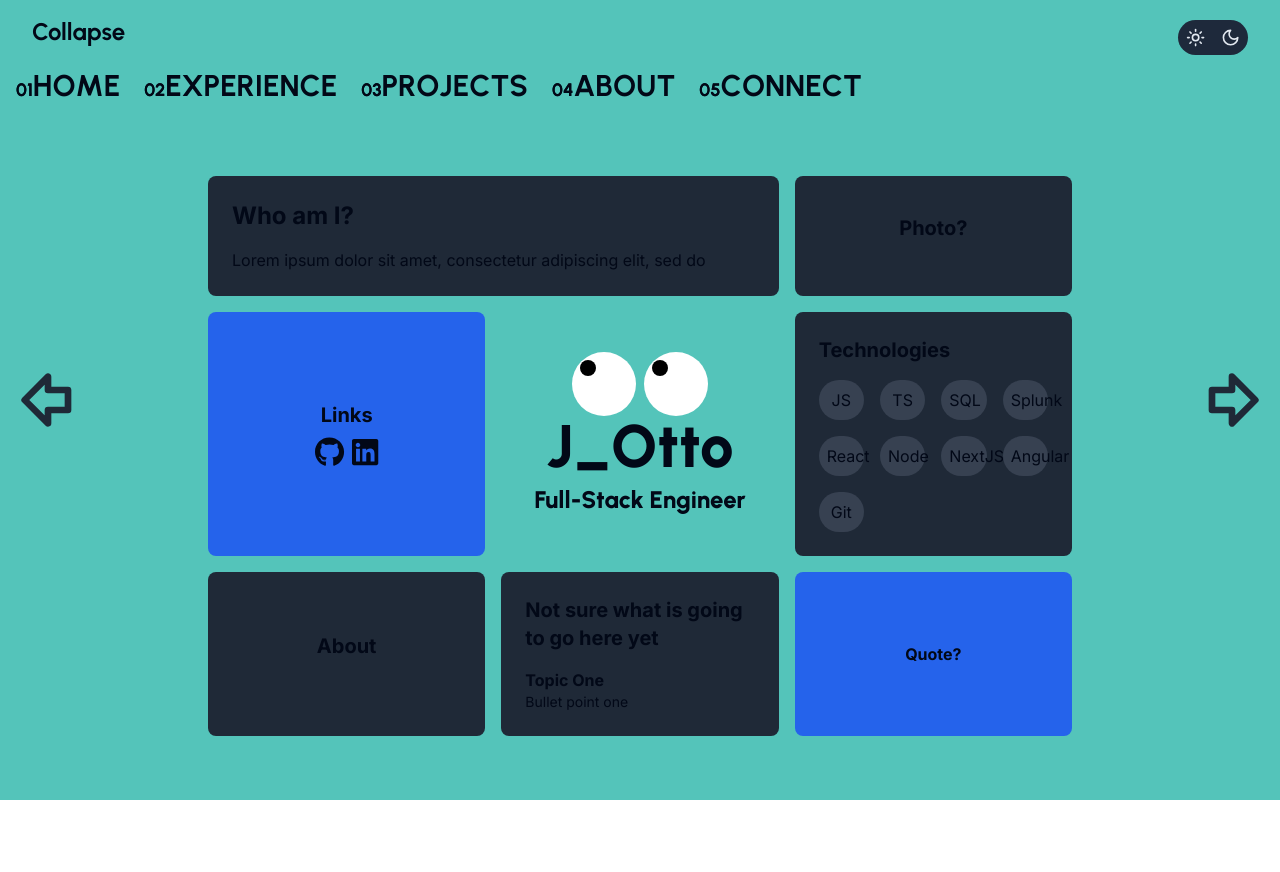
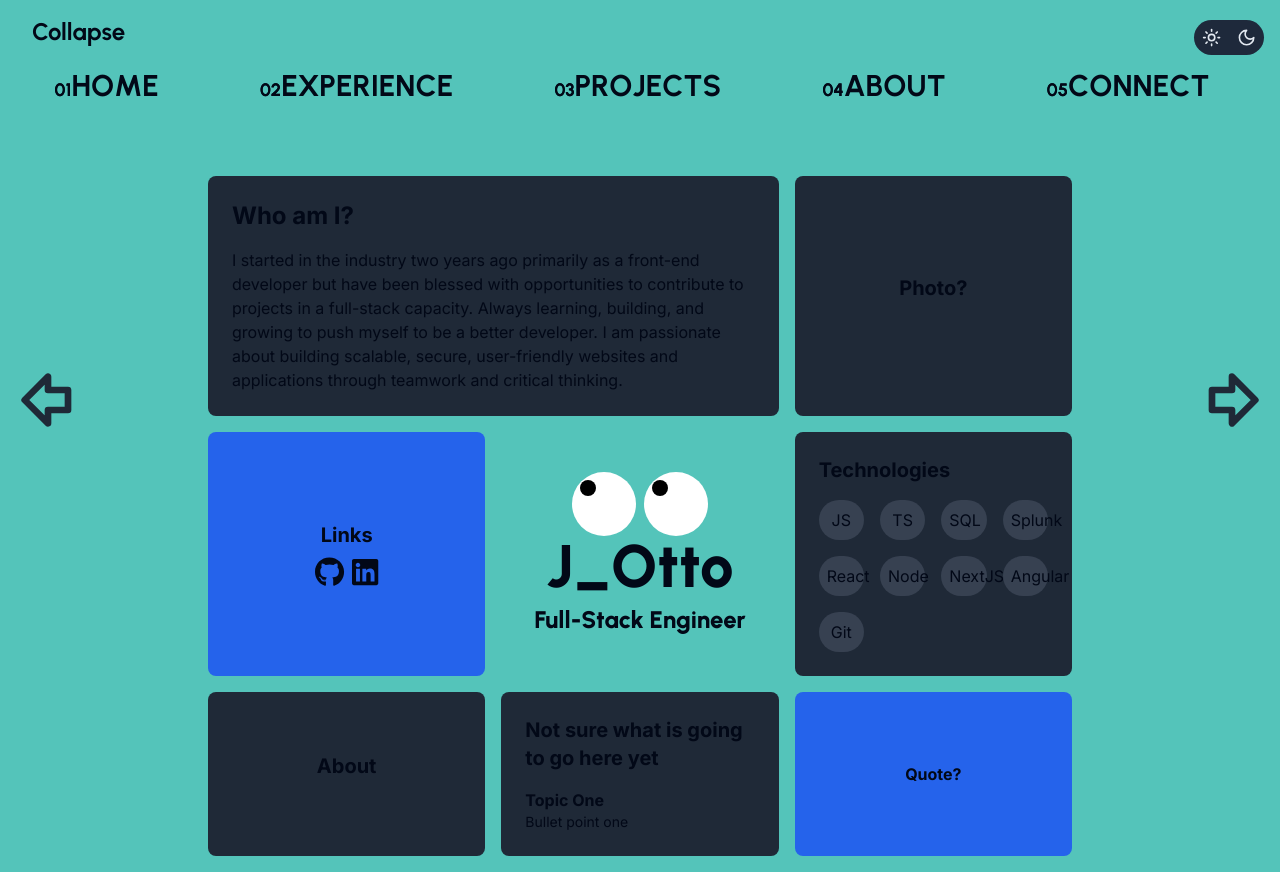
Before and after one commit to justigo86/iamotto-2024, a Next.js app: page / in a window 1280 px wide. Both pictures are taken after a click on the button "Menu". Before the commit the page ends 800 px from the top, so only its background shows below. Built offline with nearby package versions, Linux system fonts and the light colour scheme.

Commit message:
minor updates to text on hero and navbar styling

```diff
--- a/src/app/about/page.tsx
+++ b/src/app/about/page.tsx
@@ -7,12 +7,12 @@ const About = () => {
           <div>
             <h3>About Me</h3>
             <p>
-              I started in the industry two yeas ago primarily as a front-end
-              developer but been blessed with opportunities to contribute to
-              projects in a full-stack capacity. Always learning, building, and
-              growing to push myself to be a better developer. I am passionate
-              about building scalable, secure, user-friendly websites and
-              applications through teamwork and critical thinking.
+              I started in the industry two years ago primarily as a front-end
+              developer but have been blessed with opportunities to contribute
+              to projects in a full-stack capacity. Always learning, building,
+              and growing to push myself to be a better developer. I am
+              passionate about building scalable, secure, user-friendly websites
+              and applications through teamwork and critical thinking.
             </p>
           </div>
           <div>
--- a/src/app/page.tsx
+++ b/src/app/page.tsx
@@ -16,7 +16,12 @@ const Home = () => {
           <div className="md:col-span-2 bg-gray-800 p-6 rounded-lg">
             <h1 className="text-2xl font-bold mb-4">Who am I?</h1>
             <p>
-              Lorem ipsum dolor sit amet, consectetur adipiscing elit, sed do
+              I started in the industry two years ago primarily as a front-end
+              developer but have been blessed with opportunities to contribute
+              to projects in a full-stack capacity. Always learning, building,
+              and growing to push myself to be a better developer. I am
+              passionate about building scalable, secure, user-friendly websites
+              and applications through teamwork and critical thinking.
             </p>
           </div>
 
--- a/src/components/nav/navbar.tsx
+++ b/src/components/nav/navbar.tsx
@@ -38,7 +38,7 @@ const Navbar = () => {
   }, []);
 
   const buttonClass =
-    "items-start text-2xl pl-4 font-urbanist font-bold hover:underline";
+    "items-start text-2xl ml-4 font-urbanist font-bold hover:underline";
 
   return (
     <nav className="flex fixed w-screen top-0 z-10 justify-center items-center">
@@ -48,7 +48,7 @@ const Navbar = () => {
             <motion.div
               key="menu"
               // className="bg-light-fountainBlue dark:bg-dark-oracle h-screen w-screen overflow-hidden"
-              className="bg-slate-300 dark:bg-slate-800 md:bg-transparent md:dark:bg-transparent bg-opacity-90 dark:bg-opacity-90 h-content overflow-hidden w-min"
+              className="bg-slate-300 dark:bg-slate-800 md:bg-transparent md:dark:bg-transparent bg-opacity-90 dark:bg-opacity-90 h-content w-full overflow-hidden"
               initial={{ height: 0 }}
               animate={{
                 height: animateHeight,
--- a/src/components/nav/navmenu.tsx
+++ b/src/components/nav/navmenu.tsx
@@ -44,7 +44,7 @@ const NavMenu = () => {
     <div className="flex justify-center items-center">
       <motion.div
         key="menu"
-        className="flex mx-4 h-[75vh] md:h-content justify-around font-urbanist text-3xl ml-6 md:ml-0 md:gap-6 flex-col md:flex-row"
+        className="flex mx-4 w-full h-[75vh] md:h-content justify-around font-urbanist text-3xl ml-6 md:ml-0 md:gap-6 flex-col md:flex-row"
         variants={navMenuItemVariants}
         initial="hidden"
         animate="visible"
--- a/src/components/theme/mode-toggle.tsx
+++ b/src/components/theme/mode-toggle.tsx
@@ -37,7 +37,7 @@ export function ModeToggle() {
     "text-sm text-slate-200 flex items-center px-2 py-2 relative z-20";
 
   return (
-    <div className="w-fit items-center mr-4 mt-1 z-20">
+    <div className="w-fit items-center mr-4 mt-1 z-20 absolute right-0">
       <div className="relative flex w-fit items-center rounded-full bg-slate-800">
         <button
           className={`${toggleClasses}`}
```
